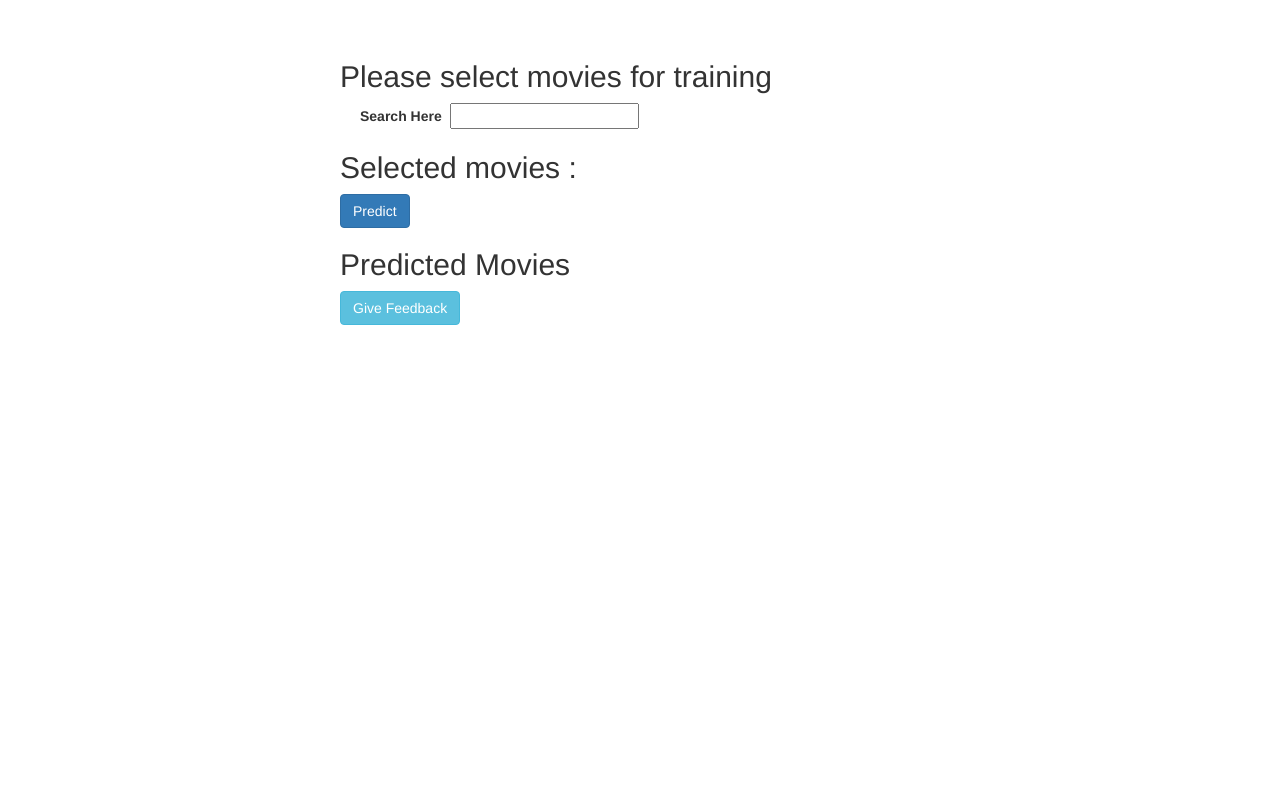
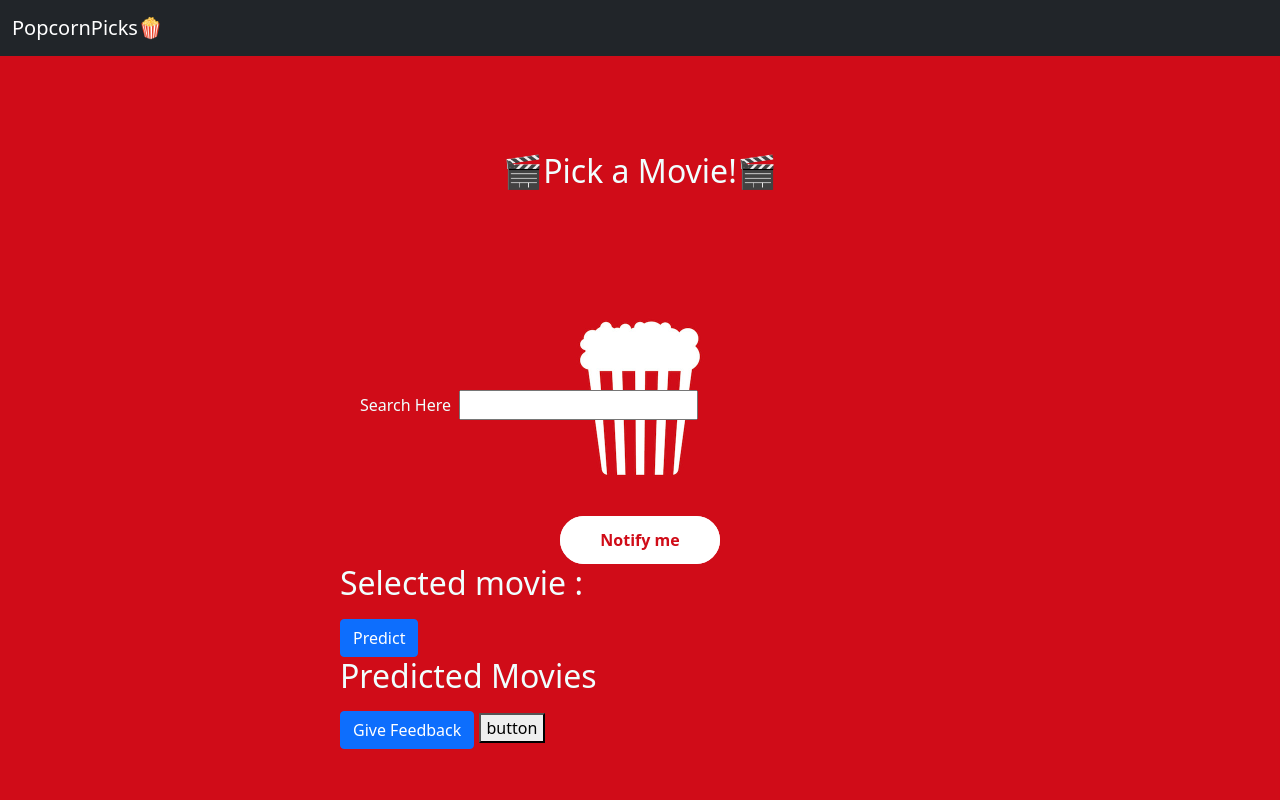
Before and after one commit to ychen-207523/BingeSuggest, a Flask app: page / in a window 1280 px wide. Run offline with Flask 2, Linux system fonts and the light colour scheme; some libraries are stand-ins or nearby versions.

Commit message:
make UI overhaul

```diff
--- a/Code/recommenderapp/app.py
+++ b/Code/recommenderapp/app.py
@@ -3,10 +3,10 @@ from flask_cors import CORS, cross_origin
 import json
 import sys
 from utils import *
+sys.path.append("../../")
 from Code.prediction_scripts.item_based import recommendForNewUser
 from search import Search
 
-sys.path.append("../../")
 app = Flask(__name__)
 app.secret_key = "secret key"
 
--- /dev/null
+++ b/Code/recommenderapp/static/stylesheet.css
@@ -0,0 +1,181 @@
+body {
+  background-image: url("224299.jpg");
+  background-size: cover;
+  color: azure !important;
+}
+
+.topNavBar {
+  width: 100%;
+}
+
+.heading1 {
+  display: flex;
+  flex-direction: column;
+  justify-content: center;
+}
+
+.heading1 > div {
+  display: flex;
+  justify-content: center;
+  margin-top: 6rem;
+  margin-bottom: 6rem;
+}
+
+body {
+  font-size: 10px;
+  font-family: Roboto, sans-serif;
+  background-color: #d00c18;
+
+  margin: 0;
+  display: grid;
+  height: 100vh;
+  place-items: center;
+}
+
+.c-checkbox {
+  display: none;
+
+  &:checked + .c-formContainer {
+    .c-form {
+      width: 20rem;
+    }
+
+    .c-form__toggle {
+      visibility: hidden;
+      opacity: 0;
+      transform: scale(0.7);
+    }
+
+    .c-form__input,
+    .c-form__buttonLabel {
+      transition: 0.2s 0.1s;
+      visibility: visible;
+      opacity: 1;
+      transform: scale(1);
+    }
+  }
+
+  &:not(:checked),
+  &:checked {
+    + .c-formContainer .c-form__input:required:valid ~ .c-form__toggle::before {
+      content: "Thank You! \1F60A";
+    }
+  }
+
+  &:not(:checked) + .c-formContainer {
+    .c-form__input:required:valid ~ .c-form__toggle {
+      pointer-events: none;
+      cursor: default;
+    }
+  }
+}
+
+.c-formContainer,
+.c-form,
+.c-form__toggle {
+  width: 10rem;
+  height: 3rem;
+}
+
+.c-formContainer {
+  position: relative;
+  font-weight: 700;
+}
+
+.c-form,
+.c-form__toggle {
+  position: absolute;
+  border-radius: 6.25em;
+  background-color: white;
+  transition: 0.2s;
+}
+
+.c-form {
+  left: 50%;
+  transform: translateX(-50%);
+  padding: 0.625em;
+  box-sizing: border-box;
+  box-shadow: 0 0.125em 0.3125em rgba(black, 0.3);
+  display: flex;
+  justify-content: center;
+}
+
+.c-form__toggle {
+  color: #d00c18;
+  top: 0;
+  cursor: pointer;
+  z-index: 1;
+
+  display: flex;
+  align-items: center;
+  justify-content: center;
+
+  &::before {
+    font-size: 1rem;
+    content: attr(data-title);
+  }
+}
+
+.c-form__input,
+.c-form__button {
+  font: inherit;
+  border: 0;
+  outline: 0;
+  border-radius: 5em;
+  box-sizing: border-box;
+}
+
+.c-form__input,
+.c-form__buttonLabel {
+  font-size: 1rem;
+  opacity: 0;
+  visibility: hidden;
+  transform: scale(0.7);
+  transition: 0s;
+}
+
+.c-form__input {
+  color: your-pink;
+  height: 100%;
+  width: 100%;
+  padding: 0 0.714em;
+
+  &::placeholder {
+    color: currentColor;
+  }
+
+  &:required:valid {
+    color: #d00c18;
+
+    + .c-form__buttonLabel {
+      color: white;
+
+      &::before {
+        pointer-events: initial;
+      }
+    }
+  }
+}
+
+.c-form__buttonLabel {
+  color: cornflower-lilac;
+  height: 100%;
+  width: auto;
+
+  &::before {
+    content: "";
+    position: absolute;
+    width: 100%;
+    height: 100%;
+    pointer-events: none;
+    cursor: pointer;
+  }
+}
+
+.c-form__button {
+  color: inherit;
+  padding: 0;
+  height: 100%;
+  width: 5em;
+  background-color: #d00c18;
+}
--- a/Code/recommenderapp/templates/landing_page.html
+++ b/Code/recommenderapp/templates/landing_page.html
@@ -1,61 +1,203 @@
-<!doctype html>
+<!DOCTYPE html>
 <html>
+  <head>
+    <link
+      rel="stylesheet"
+      type="text/css"
+      href="{{ url_for('static', filename='stylesheet.css') }}"
+    />
+    <title>PopcornPicks🍿</title>
 
-<head>
-    <title>What movies do you like?</title>
-
-    <meta charset="utf-8">
-    <meta name="viewport" content="width=device-width, initial-scale=1">
-    <link rel="stylesheet" href="https://maxcdn.bootstrapcdn.com/bootstrap/3.4.1/css/bootstrap.min.css">
-    <link rel="stylesheet" href="//code.jquery.com/ui/1.12.1/themes/base/jquery-ui.css">
+    <meta charset="utf-8" />
+    <meta name="viewport" content="width=device-width, initial-scale=1" />
+    <link
+      rel="stylesheet"
+      href="//code.jquery.com/ui/1.12.1/themes/base/jquery-ui.css"
+    />
+    <link
+      href="https://cdn.jsdelivr.net/npm/bootstrap@5.1.3/dist/css/bootstrap.min.css"
+      rel="stylesheet"
+      integrity="sha384-1BmE4kWBq78iYhFldvKuhfTAU6auU8tT94WrHftjDbrCEXSU1oBoqyl2QvZ6jIW3"
+      crossorigin="anonymous"
+    />
+    <script
+      src="https://cdn.jsdelivr.net/npm/bootstrap@5.1.3/dist/js/bootstrap.bundle.min.js"
+      integrity="sha384-ka7Sk0Gln4gmtz2MlQnikT1wXgYsOg+OMhuP+IlRH9sENBO0LRn5q+8nbTov4+1p"
+      crossorigin="anonymous"
+    ></script>
     <script src="https://ajax.googleapis.com/ajax/libs/jquery/3.5.1/jquery.min.js"></script>
-    <script src="https://maxcdn.bootstrapcdn.com/bootstrap/3.4.1/js/bootstrap.min.js"></script>
   </head>
 
   <body>
-    <br/><br/>
-    <div style="width: 600px; margin: auto;">
-        <h2>Please select movies for training</h2>
-        <p style="width: 560px; margin: auto;">
-            <label>Search Here</label>&nbsp;&nbsp;<input type="text" name="search" id="searchBox" />
+    <nav class="navbar navbar-expand-lg navbar-dark bg-dark topNavBar">
+      <div class="container-fluid">
+        <a class="navbar-brand" href="#">PopcornPicks🍿</a>
+        <button
+          class="navbar-toggler"
+          type="button"
+          data-bs-toggle="collapse"
+          data-bs-target="#navbarSupportedContent"
+          aria-controls="navbarSupportedContent"
+          aria-expanded="false"
+          aria-label="Toggle navigation"
+        >
+          <span class="navbar-toggler-icon"></span>
+        </button>
+        <!-- <div class="collapse navbar-collapse" id="navbarSupportedContent">
+          <div class="d-flex">
+            <a class="nav-link" href="#">Link</a>
+          </div>
+        </div> -->
+      </div>
+    </nav>
+    <div class="heading1">
+      <div class="d-flex">
+        <h2>🎬Pick a Movie!🎬</h2>
+      </div>
+      <div class="d-flex">
+        <p style="width: 560px; margin: auto">
+          <label>Search Here</label>&nbsp;&nbsp;<input
+            type="text"
+            name="search"
+            id="searchBox"
+          />
         </p>
       </div>
-    <div style="width: 600px; margin: auto;">
-        <h2>Selected movies : </h2>
-        <ul id="selectedMovies">
+    </div>
 
-        </ul>
+    <div>
+      <input class="c-checkbox" type="checkbox" id="checkbox" />
+      <div class="c-formContainer">
+        <form class="c-form" action="">
+          <input
+            class="c-form__input"
+            placeholder="E-mail"
+            type="email"
+            pattern="[A-Za-z0-9._%+-]+@[A-Za-z0-9.-]+\.[A-Za-z]{1,63}$"
+            required
+          />
+          <label class="c-form__buttonLabel" for="checkbox">
+            <button class="c-form__button" type="button">Send</button>
+          </label>
+          <label
+            class="c-form__toggle"
+            for="checkbox"
+            data-title="Notify me"
+          ></label>
+        </form>
       </div>
-    <div style="width: 600px; margin: auto;">
-        <input type="button" class="btn btn-primary" name="predict" id="predict" value="Predict">
+    </div>
 
+    <!-- <div style="width: 600px; margin: auto">
+      <h2>Please select movies for training</h2>
+      <p style="width: 560px; margin: auto">
+        <label>Search Here</label>&nbsp;&nbsp;<input
+          type="text"
+          name="search"
+          id="searchBox"
+        />
+      </p>
+    </div> -->
+    <div style="width: 600px; margin: auto">
+      <h2>Selected movie :</h2>
+      <ul id="selectedMovies"></ul>
     </div>
-    <div style="width: 600px; margin: auto;">
+    <div style="width: 600px; margin: auto">
+      <input
+        type="button"
+        class="btn btn-primary"
+        name="predict"
+        id="predict"
+        value="Predict"
+      />
+    </div>
+    <div style="width: 600px; margin: auto">
       <h2>Predicted Movies</h2>
       <form class="recos" id="recos">
-            <ul id="predictedMovies">
-
-            </ul>
+        <ul id="predictedMovies"></ul>
       </form>
-
     </div>
-    <div style="width: 600px; margin: auto;">
-        <input type="button" class="btn btn-info" name="feedback" id="feedback" value="Give Feedback">
-
+    <div style="width: 600px; margin: auto">
+      <input
+        type="button"
+        class="btn btn-primary"
+        name="feedback"
+        data-toggle="modal"
+        id="feedback"
+        value="Give Feedback"
+        data-target="#exampleModalCenter"
+      />
+      <!--TODO Button trigger modal-->
+      <button
+        type="button"
+        data-bs-toggle="modal"
+        data-bs-target="#exampleModalCenter"
+      >
+        button
+      </button>
+      <div
+        class="modal fade"
+        id="exampleModalCenter"
+        tabindex="-1"
+        role="dialog"
+        aria-labelledby="exampleModalCenterTitle"
+        aria-hidden="true"
+      >
+        <div class="modal-dialog modal-dialog-centered" role="document">
+          <div class="modal-content">
+            <div class="modal-header">
+              <h5 class="modal-title" id="exampleModalLongTitle">
+                Modal title
+              </h5>
+              <button
+                type="button"
+                class="close"
+                data-bs-dismiss="modal"
+                aria-label="Close"
+              >
+                <span aria-hidden="true">&times;</span>
+              </button>
             </div>
-    <div id="dataCollected" style="width: 600px; margin: auto; display: none;">
-        <h1>Thanks!! Your response was stored.
-        </h1>
-        <input type="button" id="refreshPage" class="btn btn-danger" name="refreshPage" value="Take another attempt">
+            <div class="modal-body">...</div>
+            <div class="modal-footer">
+              <button
+                type="button"
+                class="btn btn-secondary"
+                data-bs-dismiss="modal"
+              >
+                Close
+              </button>
+              <button type="button" class="btn btn-primary">
+                Save changes
+              </button>
             </div>
-    <br/><br/><br/>
+          </div>
+        </div>
+      </div>
+    </div>
+    <input class="c-checkbox" type="checkbox" id="checkbox" />
+    <div id="dataCollected" style="width: 600px; margin: auto; display: none">
+      <h1>Thanks!! Your response was stored.</h1>
+      <input
+        type="button"
+        id="refreshPage"
+        class="btn btn-danger"
+        name="refreshPage"
+        value="Take another attempt"
+      />
+    </div>
+    <br /><br /><br />
   </body>
-<script src="https://code.jquery.com/jquery-3.5.1.min.js" crossorigin="anonymous"></script>
-<script src="https://code.jquery.com/ui/1.12.1/jquery-ui.min.js" crossorigin="anonymous"></script>
+  <script
+    src="https://code.jquery.com/jquery-3.5.1.min.js"
+    crossorigin="anonymous"
+  ></script>
+  <script
+    src="https://code.jquery.com/ui/1.12.1/jquery-ui.min.js"
+    crossorigin="anonymous"
+  ></script>
   <script>
-
     $(document).ready(function () {
-
       $(function () {
         $("#searchBox").autocomplete({
           source: function (request, response) {
@@ -65,7 +207,7 @@
               dataType: "json",
               cache: false,
               data: {
-                            q: request.term
+                q: request.term,
               },
               success: function (data) {
                 //alert(data);
@@ -74,35 +216,37 @@
               },
               error: function (jqXHR, textStatus, errorThrown) {
                 console.log(textStatus + " " + errorThrown);
-                        }
+              },
             });
           },
           select: function (event, ui) {
-                    var ulList = $('#selectedMovies');
+            var ulList = $("#selectedMovies");
             // Check if the value already exists in the list
-                    if (ulList.find('li:contains("' + ui.item.value + '")').length > 0) {
-                        $('#searchBox').val("");
+            if (
+              ulList.find('li:contains("' + ui.item.value + '")').length > 0
+            ) {
+              $("#searchBox").val("");
               return false;
             }
 
-                    var li = $('<li/>').text(ui.item.value).appendTo(ulList);
-                    $('#searchBox').val("");
+            var li = $("<li/>").text(ui.item.value).appendTo(ulList);
+            $("#searchBox").val("");
             return false;
           },
 
           // changed the min-length for searching movies from 2 to 1
-                minLength: 1
+          minLength: 1,
         });
       });
 
-        $("#predict").click( function(){
-            var movie_list = []
+      $("#predict").click(function () {
+        var movie_list = [];
 
-            $('#selectedMovies li').each( function () {
+        $("#selectedMovies li").each(function () {
           movie_list.push($(this).text());
         });
 
-            var movies = {"movie_list": movie_list};
+        var movies = { movie_list: movie_list };
 
         // if movies list empty then throw an error box saying select atleast 1 movie!!
 
@@ -115,43 +259,55 @@
           cache: false,
           data: JSON.stringify(movies),
           success: function (response) {
-                    var ulList = $('#predictedMovies');
+            var ulList = $("#predictedMovies");
             var i = 0;
-                    response['recommendations'].forEach(element => {
-                        var diventry = $('<div/>');
-                        var fieldset = $('<fieldset/>', {id:i}).css("border",'0');
-                        var li = $('<li/>').text(element);
-                        var radios = $("<label class='radio-inline'><input type='radio' name="+i+" value=1>Dislike</label> \
-                        <label class='radio-inline'><input type='radio' name="+i+" value=2>Yet to watch</label> \
-                        <label class='radio-inline'><input type='radio' name="+i+" value=3>Like</label><br/><br/>");
+            response["recommendations"].forEach((element) => {
+              var diventry = $("<div/>");
+              var fieldset = $("<fieldset/>", { id: i }).css("border", "0");
+              var li = $("<li/>").text(element);
+              var radios = $(
+                "<label class='radio-inline'><input type='radio' name=" +
+                  i +
+                  " value=1>Dislike</label> \
+                        <label class='radio-inline'><input type='radio' name=" +
+                  i +
+                  " value=2>Yet to watch</label> \
+                        <label class='radio-inline'><input type='radio' name=" +
+                  i +
+                  " value=3>Like</label><br/><br/>"
+              );
               diventry.append(li);
               diventry.append(radios);
               fieldset.append(diventry);
               ulList.append(fieldset);
-                        i+=1;
+              i += 1;
             });
 
             // var li = $('<li/>').text()
-                    console.log("->", response['recommendations']);
+            console.log("->", response["recommendations"]);
           },
           error: function (error) {
-                    console.log("ERROR ->" + error );
-                }
+            console.log("ERROR ->" + error);
+          },
         });
       });
 
-        $('#feedback').click(function(){
-            var myForm = $('fieldset');
+      $("#feedback").click(function () {
+        var myForm = $("fieldset");
         var data = {};
         var labels = {
-                1: 'Dislike',
-                2: 'Yet to watch',
-                3: 'Like'
+          1: "Dislike",
+          2: "Yet to watch",
+          3: "Like",
         };
-            for(var i=0;i<myForm.length;i++){
-                var input = $('#'+i).find('div').find('input:checked')[0].value;
-                var movieName = $('#'+i).find('div').find('li')[0].innerText;
-                data[movieName]=labels[input];
+        for (var i = 0; i < myForm.length; i++) {
+          var input = $("#" + i)
+            .find("div")
+            .find("input:checked")[0].value;
+          var movieName = $("#" + i)
+            .find("div")
+            .find("li")[0].innerText;
+          data[movieName] = labels[input];
         }
         console.log(data);
 
@@ -164,20 +320,13 @@
           cache: false,
           data: JSON.stringify(data),
           success: function (response) {
-                    // console.log("->", response);
-                    // $("#dataCollected").css("display", "block");
-                    window.location.href="/success";
+            window.location.href = "/success";
           },
           error: function (error) {
-                    console.log("ERROR ->" + error );
-                }
+            console.log("ERROR ->" + error);
+          },
         });
-
       });
-
-
     });
-
   </script>
-
 </html>
```
Also changed, not shown: Code/recommenderapp/templates/success.html (+38 -17 lines), Code/recommenderapp/static/224299.jpg (added). Lines whose indentation alone changed are shown as unchanged.
